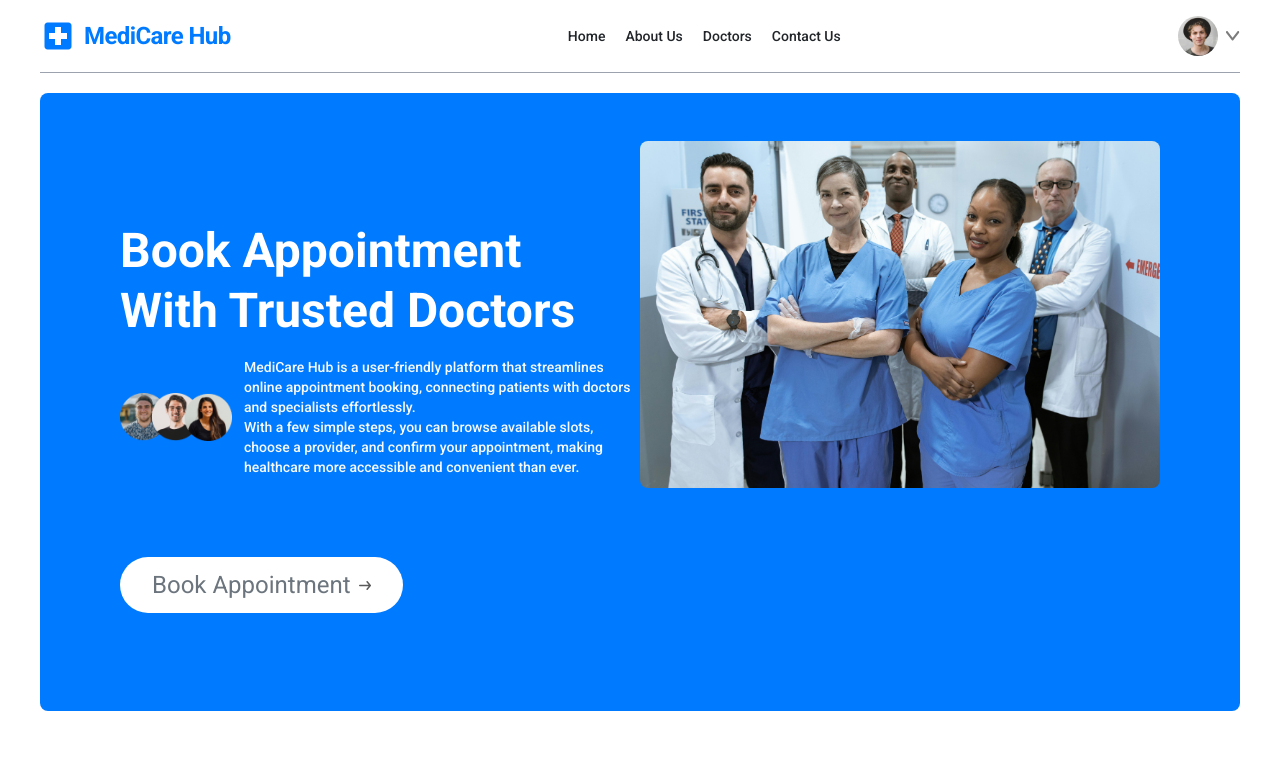
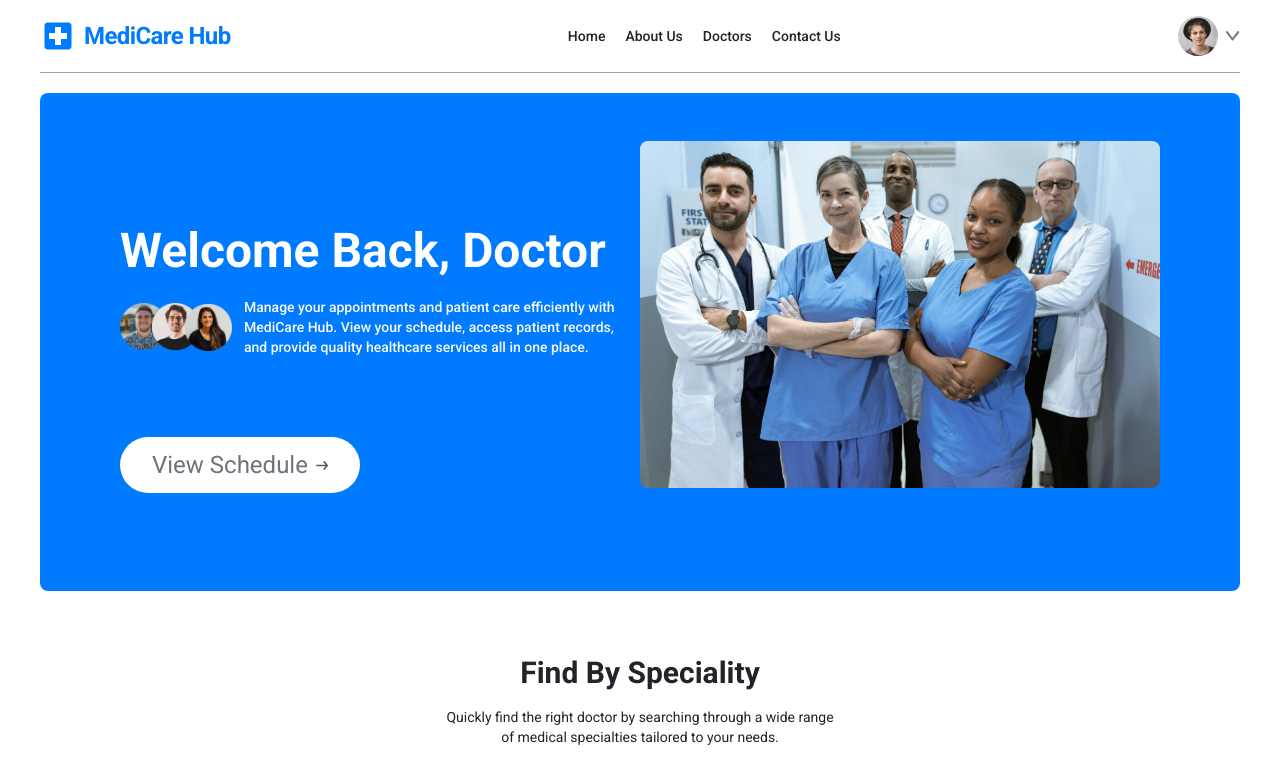
Before and after one commit to briansimiyuj/doctor-appointment-app, a React (Vite) app: page / in a window 1280 px wide. Shown: the top 778 px of the page. Built offline with nearby package versions, Linux system fonts and the light colour scheme; a web font is replaced by a local one.

Commit message:
Implement dynamic content for doctor UI in LeftHero component

```diff
--- a/src/components/Hero/LeftHero.tsx
+++ b/src/components/Hero/LeftHero.tsx
@@ -1,34 +1,47 @@
+import { useContext } from "react"
 import { assets } from "../../assets/frontend/assets"
+import { LoginContext } from "../../context/LoginContext"
+import { createHeroContent } from "./heroContent"
+import { useNavigate } from "react-router-dom"
 
 const LeftHero: React.FC = ()=>{
+
+    const loginContext = useContext(LoginContext),
+          isAuthenticated = loginContext?.isAuthenticated,
+          userType = loginContext?.userType,
+          navigate = useNavigate(),
+          { doctor, patient } = createHeroContent(navigate),
+          content = isAuthenticated ? (userType === "patient" ? patient : doctor) : doctor
+
+    console.log(userType)
 
     return(
 
         <div className="md:w-1/2 flex flex-col items-start justify-center gap-4 m-auto md:py-[10vw] md:mb-[-30px]">
 
             <h3 className="text-3xl md:text-4xl lg:text-5xl text-white font-bold leading-tight md:leading-tight lg:leading-tight hero-heading"
-            >Book Appointment <br/> With Trusted Doctors</h3>
+            >{content.heading}</h3>
 
 
             <div className="flex flex-col md:flex-row items-center gap-3 text-secondary-bg text-sm font-medium">
 
                 <img src={assets.groupProfilePic} alt="group-profile-pic" className="w-28" />
 
-                <p>MediCare Hub is a user-friendly platform that streamlines online appointment booking, connecting patients with doctors and specialists effortlessly. <br/> With a few simple steps, you can browse available slots, choose a provider, and confirm your appointment, making healthcare more accessible and convenient than ever.</p>
+                <p>{content.subtext}</p>
 
             </div>
 
 
-            <a
-                href="#speciality"
+            <button
                 className="flex items-center gap-2 bg-white px-8 py-3 md:mt-16 text-base md:text-2xl rounded-full text-secondary-text md:m-0 hover:scale-105 transition-all duration-300 ease-in-out"
+                onClick={content.buttonAction}
             >
 
-                Book Appointment
+                {content.buttonText}
 
                 <img src={assets.arrowIcon} alt="arrow-icon" className="w-3" />
 
-            </a>
+            </button>
 
         </div>
 
--- a/src/context/LoginContext.tsx
+++ b/src/context/LoginContext.tsx
@@ -34,7 +34,7 @@ export const LoginContextProvider = ({ children }: LoginContextProviderProps) =>
           [password, setPassword] = useState<string>(''),
           [confirmPassword, setConfirmPassword] = useState<string>(''),
           [isAuthenticated , setIsAuthenticated] = useState<boolean>(true),
-          [userType, setUserType] = useState<"patient" | "doctor">("patient"),
+          [userType, setUserType] = useState<"patient" | "doctor">("doctor"),
 
         value = { email, setEmail, name, setName, password, setPassword, confirmPassword, setConfirmPassword, isAuthenticated  , setIsAuthenticated, userType, setUserType }
 
```
Also changed, not shown: 1 other file (tests, documents, lock files or other folders).
